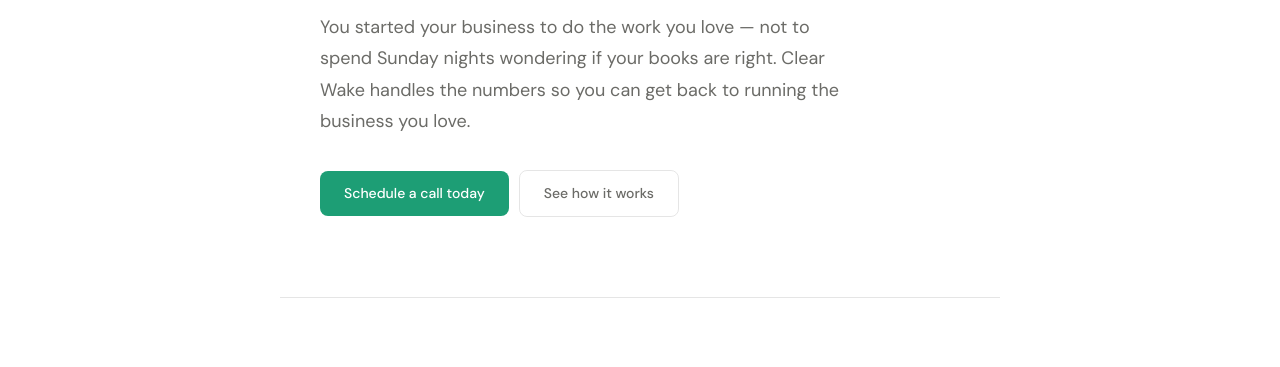
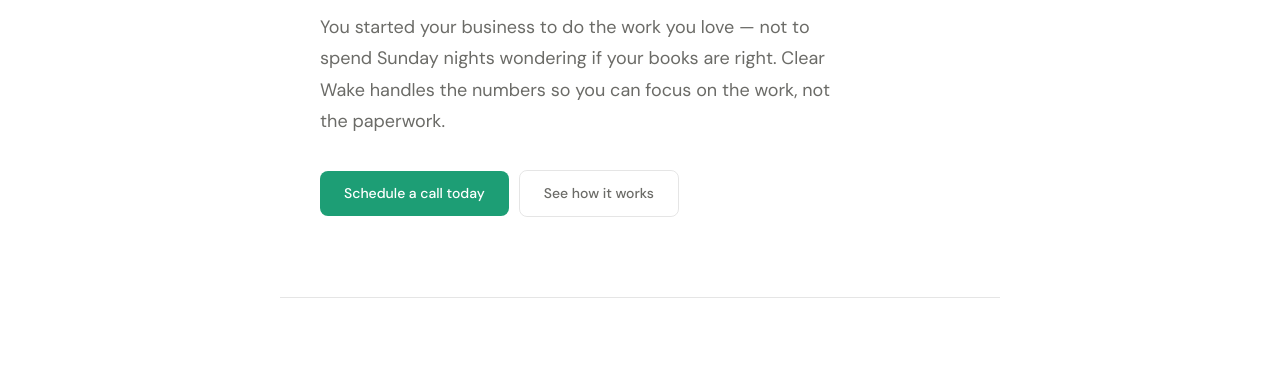
Before and after one commit to amajor/website-clear-wake-bookkeeping, a plain HTML site: page index.html in a window 1280 px wide. Shown: the part 415-782 px from the top of the page. Drawn offline with Linux system fonts and the light colour scheme.

Commit message:
Reword the hero

```diff
--- a/index.html
+++ b/index.html
@@ -460,7 +460,7 @@
 <div class="hero">
   <div class="eyebrow"><div class="eyebrow-dot"></div>Remote bookkeeping</div>
   <h1>Bookkeeping for small businesses, <em>wherever you are.</em></h1>
-  <p class="hero-sub">You started your business to do the work you love — not to spend Sunday nights wondering if your books are right. Clear Wake handles the numbers so you can get back to running the business you love.</p>
+  <p class="hero-sub">You started your business to do the work you love — not to spend Sunday nights wondering if your books are right. Clear Wake handles the numbers so you can focus on the work, not the paperwork.</p>
   <div class="btn-row">
     <a href="mailto:hello@clearwakebookkeeping.com" class="btn btn-primary">Schedule a call today</a>
     <a href="#how-it-works" class="btn btn-ghost">See how it works</a>
```
